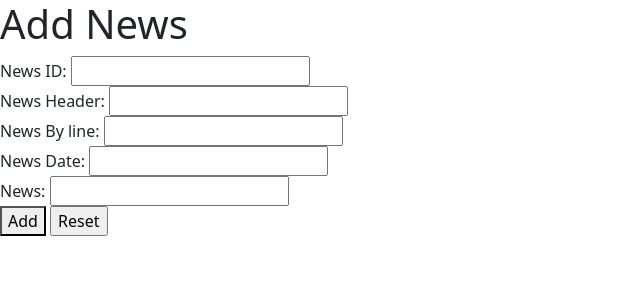
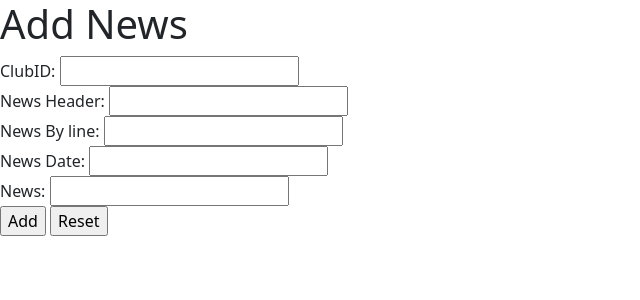
Before and after one commit to alecnadel/RugbyClubWebApp, a Flask app: page /admin/updatenews in a window 1280 px wide. Shown: the top 300 px of the page, without its empty margins (0-640 px from the left). Run offline with Flask 2, Linux system fonts and the light colour scheme.

Commit message:
Edit some error with update member contact
Edit some code trying to fix multiple errors return None in the Terminal section when submit the form use "POST" method.

```diff
--- a/app.py
+++ b/app.py
@@ -3,6 +3,7 @@ from flask import render_template
 from flask import request
 from flask import redirect
 from flask import url_for
+from datetime import datetime
 import mysql.connector
 import connect
 import uuid
@@ -54,7 +55,9 @@ def getMembers():
     Members = [desc[0] for desc in cur.description]
     print(f"{Members}")
     #display list of upcoming fixtures. Use join table method to display the game information join in either hometeam or awayteam.
-    cur.execute("select FixtureID, FixtureDate, HomeTeam, AwayTeam from Fixtures join Members on Fixtures.HomeTeam = Members.TeamID where FixtureDate > '2021-10-22 19:30:00';")
+    cur.execute("""select FixtureID, FixtureDate, HomeTeam, AwayTeam, HT.TeamName as HomeTeamName, AWT.TeamName as AwayTeamName from Fixtures
+                    join Teams as HT on Fixtures.HomeTeam = HT.TeamID
+                    join Teams as AWT on Fixtures.AwayTeam = AWT.TeamID where FixtureDate>%s;""",(datetime.now(),))
     select_Fixture = cur.fetchall()
     Fixtures = [desc[0] for desc in cur.description]
     print(f"{Fixtures}")
@@ -62,6 +65,7 @@ def getMembers():
 
 @app.route('/member/update', methods=['GET','POST']) #Member page
 def Updatemembercontacts():
+    MemberID = request.args.get("MemberID")
     if request.method == 'POST':
             MemberFirstName = request.form.get('MemberFirstName')
             MemberLastName = request.form.get('MemberLastName')
@@ -71,8 +75,8 @@ def Updatemembercontacts():
             Email  = request.form.get('Email')
             Phone = request.form.get('Phone')
             cur = getCursor()
-            cur.execute("UPDATE Members SET MemberFirstName=%s, MemberLastName=%s, Address1=%s, Address2=%s, City=%s, Email=%s, Phone=%s where MemberID=%s;",(MemberFirstName,MemberLastName,Address1,Address2,City,Email,str(Phone),))
-            return redirect("/")
+            cur.execute("UPDATE Members SET MemberFirstName=%s, MemberLastName=%s, Address1=%s, Address2=%s, City=%s, Email=%s, Phone=%s where MemberID=%s;",(MemberFirstName,MemberLastName,Address1,Address2,City,Email,Phone,'MemberID',))
+            return redirect(url_for("getMembers", MemberID = MemberID))
     else:
         MemberID = request.args.get('MemberID')
         if MemberID == '':
@@ -89,33 +93,31 @@ def getAdmin():
     MemberID = request.args.get("MemberID")
     print(MemberID)
     cur = getCursor()
-    cur.execute("select NewsID, NewsHeader, NewsByline, NewsDate, News from ClubNews ORDER BY NewsDate;")
+    cur.execute("select ClubID, NewsHeader, NewsByline, NewsDate, News from ClubNews ORDER BY NewsDate;")
     select_News = cur.fetchall()
     print(select_News)
     ClubNews = [desc[0] for desc in cur.description]
     cur.execute("select MemberID, MemberFirstName, MemberLastName, Address1, Address2, City, Email, Phone from Members where MemberID=%s;",(MemberID,))
-    select_admin = cur.fetchall()
+    select_admin = cur.fetchone()
     admin = [desc[0] for desc in cur.description]
     print(f"{admin}")
     return render_template('admin.html',admin=select_admin,ClubNews=select_News,News=ClubNews)
 
 @app.route('/admin/updatenews', methods=['GET', 'POST'])
 def addnews():
+    MemberID = request.args.get("MemberID")
     if request.method == 'POST':
-        print(request.form)
         id = genID()
         print(id)
-        Newsid = request.form.get('NewsID')
+        ClubID = request.form.get("ClubID")
         Header = request.form.get('NewsHeader')
         Author = request.form.get('NewsByline')
         Date = request.form.get('NewsDate')
         NewNews = request.form.get('News')
         cur = getCursor()
-        cur.execute("insert into ClubNews(News_ID, NewsHeader, NewsByline, NewsDate, News) values (%s,%s,%s,%s,%s);",(str(id),Newsid,Header,Author,Date,NewNews,))
-        cur.execute("select * from ClubNews where News_ID=%s;",(str(id),))
-        add_news = cur.fetchall()
-        news_column = [desc[0] for desc in cur.description]
-        return render_template('admin.html',newsresult=add_news,newsdata=news_column)
+        cur.execute("insert into ClubNews(NewsID, ClubID, NewsHeader, NewsByline, NewsDate, News) values (%s,%s,%s,%s,%s,%s);",(str(id),ClubID,Header,Author,Date,NewNews,))
+        cur.execute("select * from ClubNews where NewsID=%s;",(str(id),))
+        return redirect(url_for('getAdmin', MemberID = MemberID))
     else:
         return render_template('addnews.html')
 
--- a/templates/addnews.html
+++ b/templates/addnews.html
@@ -9,8 +9,8 @@
     {% block content %}
     <form action="/admin/updatenews" method="POST">
 
-      <label for="NewsID">News ID:</label>
-      <input type="text" id="NewsID" name="NewsID"/> <br>
+      <label for="ClubID">ClubID:</label>
+      <input type="text" id="ClubID" name="ClubID"/> <br>
       <label for="NewsHeader">News Header:</label>
       <input type="text" id="NewsHeader" name="NewsHeader"/> <br>
       <label for="NewsByline">News By line:</label>
@@ -20,7 +20,7 @@
       <label for="News">News:</label>
       <input type="text" id="News" name="News"/> <br>
 
-      <button type="button">Add</button>
+      <input type="Submit" value='Add'/>
       <input type="Reset"/>
 
     </form>
--- a/templates/admin.html
+++ b/templates/admin.html
@@ -29,7 +29,7 @@
             {% endfor %}
           </tr>
           {% endfor %}
-          <a href="/admin/updatenews" button type="button">Add News</a></button>
+          <a href="{{url_for('addnews', MemberID=admin[0])}}" button type="button">Add News</a></button>
         </tbody>
     </table>
 
```
